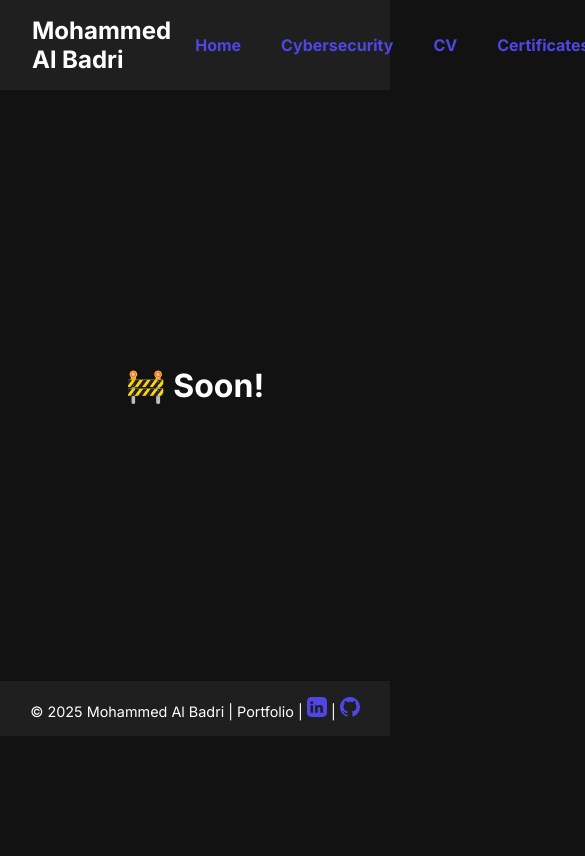
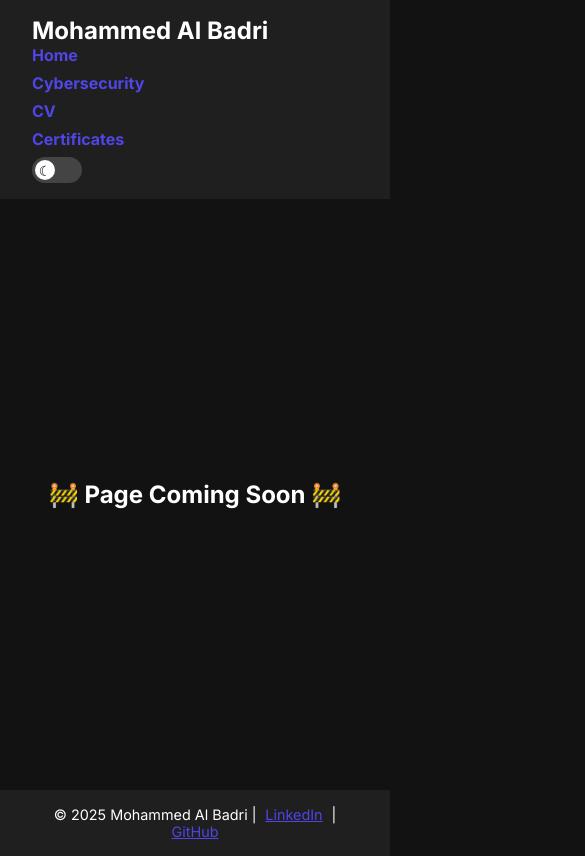
Before and after one commit to RealMohd/My-Site, a plain HTML site: page cybersecurity.html in a window 390 px wide. Shown: the top 856 px of the page, 585 px wide, since content can reach past the window. Drawn offline with Linux system fonts and the light colour scheme.

Commit message:
Update cybersecurity.html

```diff
--- a/cybersecurity.html
+++ b/cybersecurity.html
@@ -21,14 +21,15 @@
 
     * {
       box-sizing: border-box;
+      margin: 0;
+      padding: 0;
     }
 
     body {
-      margin: 0;
       font-family: 'Inter', sans-serif;
       background-color: var(--bg-dark);
       color: var(--text-light);
-      transition: all 0.3s ease;
+      transition: background 0.3s, color 0.3s;
     }
 
     body.light {
@@ -36,46 +37,41 @@
       color: var(--text-dark);
     }
 
+    header, footer {
+      background-color: var(--card-bg-dark);
+      padding: 1rem 2rem;
+    }
+
+    body.light header, body.light footer {
+      background-color: var(--card-bg-light);
+    }
+
     header {
-      background: var(--card-bg-dark);
-      padding: 1rem 2rem;
       display: flex;
       justify-content: space-between;
       align-items: center;
-      position: relative;
-      z-index: 1000;
-    }
-
-    body.light header {
-      background: var(--card-bg-light);
+      flex-wrap: wrap;
     }
 
     header h1 {
-      font-weight: 700;
       font-size: 1.5rem;
-      margin: 0;
     }
 
     nav {
       display: flex;
+      gap: 1rem;
       align-items: center;
+      flex-wrap: wrap;
     }
 
     nav a {
       color: var(--accent);
-      margin-left: 1.5rem;
-      margin-right: 1rem;
       text-decoration: none;
-      font-weight: 700;
+      font-weight: 600;
     }
 
     nav a.active {
       text-decoration: underline;
-      color: #ffffff;
-    }
-
-    body.light nav a.active {
-      color: #000000;
     }
 
     .theme-switch {
@@ -83,7 +79,6 @@
       display: inline-block;
       width: 50px;
       height: 26px;
-      margin-left: 1.5rem;
     }
 
     .theme-switch input {
@@ -105,14 +100,14 @@
     }
 
     .slider:before {
-      position: absolute;
       content: "☾";
       font-size: 14px;
+      position: absolute;
       height: 20px;
       width: 20px;
       left: 3px;
       bottom: 3px;
-      background-color: white;
+      background: white;
       color: black;
       display: flex;
       align-items: center;
@@ -131,48 +126,45 @@
     }
 
     main {
-      min-height: 70vh;
       display: flex;
       justify-content: center;
       align-items: center;
+      height: 70vh;
       text-align: center;
       font-size: 2rem;
       font-weight: bold;
-      animation: fadeIn 0.5s ease;
+      padding: 1rem;
     }
 
     footer {
       text-align: center;
-      padding: 1rem;
-      background: var(--card-bg-dark);
       font-size: 0.9rem;
-    }
-
-    body.light footer {
-      background: var(--card-bg-light);
     }
 
     .social-link {
       color: var(--accent);
-      text-decoration: none;
+      margin: 0 0.3rem;
       display: inline-flex;
       align-items: center;
-      justify-content: center;
     }
 
-    .social-link:hover,
-    .social-link:focus {
+    .social-link:hover {
       color: #3b3bbd;
     }
 
-    @keyframes fadeIn {
-      from {
-        opacity: 0;
-        transform: translateY(20px);
+    @media (max-width: 600px) {
+      header, nav {
+        flex-direction: column;
+        align-items: flex-start;
       }
-      to {
-        opacity: 1;
-        transform: none;
+
+      nav {
+        gap: 0.5rem;
+      }
+
+      main {
+        font-size: 1.5rem;
+        padding: 2rem;
       }
     }
   </style>
@@ -193,28 +185,17 @@
   </header>
 
   <main>
-    🚧 Soon!
+    🚧 Page Coming Soon 🚧
   </main>
 
   <footer>
-    &copy; 2025 Mohammed Al Badri | Portfolio |
-    <a href="https://linkedin.com/in/yourprofile" target="_blank" rel="noopener noreferrer" aria-label="LinkedIn" class="social-link">
-      <svg xmlns="http://www.w3.org/2000/svg" role="img" viewBox="0 0 24 24" fill="currentColor" width="20" height="20">
-        <title>LinkedIn</title>
-        <path d="M19 0h-14c-2.76 0-5 2.24-5 5v14c0 2.76 2.24 5 5 5h14c2.76 0 5-2.24 5-5v-14c0-2.76-2.24-5-5-5zm-11.75 19h-3v-9h3v9zm-1.5-10.3c-.97 0-1.75-.78-1.75-1.75s.78-1.75 1.75-1.75 1.75.78 1.75 1.75-.78 1.75-1.75 1.75zm13.25 10.3h-3v-4.5c0-1.07-.02-2.45-1.49-2.45-1.5 0-1.73 1.17-1.73 2.38v4.57h-3v-9h2.88v1.23h.04c.4-.75 1.38-1.54 2.84-1.54 3.04 0 3.6 2 3.6 4.59v4.72z"/>
-      </svg>
-    </a> |
-    <a href="https://github.com/yourprofile" target="_blank" rel="noopener noreferrer" aria-label="GitHub" class="social-link">
-      <svg xmlns="http://www.w3.org/2000/svg" role="img" viewBox="0 0 24 24" fill="currentColor" width="20" height="20">
-        <title>GitHub</title>
-        <path d="M12 0c-6.63 0-12 5.37-12 12 0 5.3 3.438 9.8 8.205 11.385.6.11.82-.26.82-.577 0-.285-.01-1.04-.015-2.04-3.338.726-4.042-1.61-4.042-1.61-.546-1.387-1.333-1.757-1.333-1.757-1.09-.746.082-.73.082-.73 1.205.085 1.84 1.238 1.84 1.238 1.07 1.832 2.807 1.303 3.492.997.11-.774.42-1.303.762-1.603-2.665-.3-5.467-1.332-5.467-5.93 0-1.31.47-2.38 1.235-3.22-.135-.303-.54-1.523.105-3.176 0 0 1.005-.322 3.3 1.23a11.46 11.46 0 0 1 3-.405c1.02.005 2.045.138 3 .405 2.28-1.552 3.285-1.23 3.285-1.23.645 1.653.24 2.873.12 3.176.765.84 1.23 1.91 1.23 3.22 0 4.61-2.805 5.625-5.475 5.92.435.37.81 1.1.81 2.22 0 1.606-.015 2.896-.015 3.286 0 .315.21.69.825.57C20.565 21.795 24 17.295 24 12c0-6.63-5.37-12-12-12z"/>
-      </svg>
-    </a>
+    &copy; 2025 Mohammed Al Badri |
+    <a href="https://linkedin.com/in/yourprofile" class="social-link" target="_blank">LinkedIn</a> |
+    <a href="https://github.com/yourprofile" class="social-link" target="_blank">GitHub</a>
   </footer>
 
   <script>
-    const toggle = document.getElementById('theme-toggle');
-    toggle.addEventListener('change', () => {
+    document.getElementById('theme-toggle').addEventListener('change', function () {
       document.body.classList.toggle('light');
     });
   </script>
```
